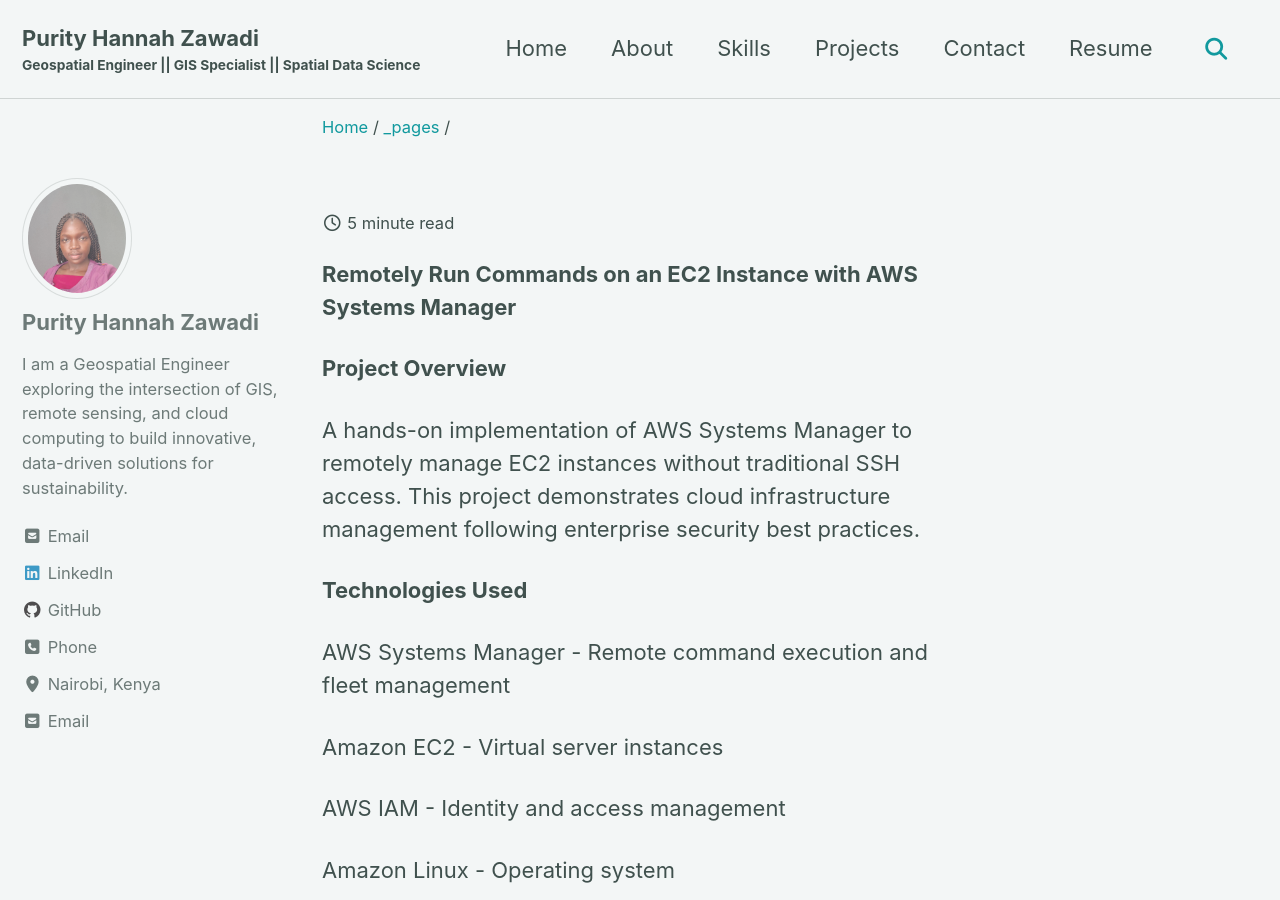
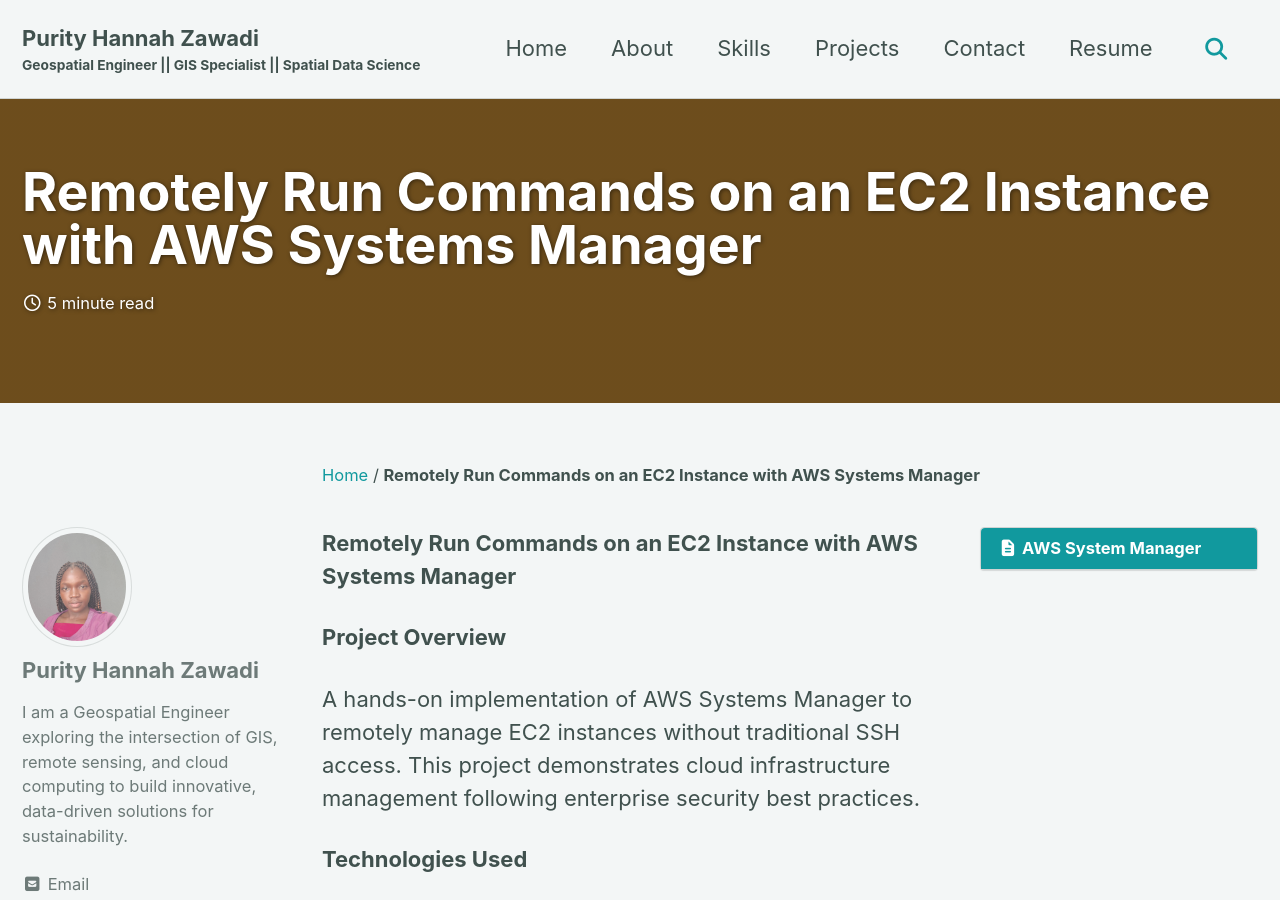
Before and after one commit to purityhannahzawadi/purityhannahzawadi.github.io, a Jekyll site: the page built from _pages/remotely_run_commands.md, in a window 1280 px wide and 900 px high. Built offline with Jekyll 4.4.1, drawn with Linux system fonts in a browser that asks for light colours; cached includes are drawn as plain includes; our own code applies the rules of GitHub Pages for plain Markdown files.

Commit message:
Update remotely_run_commands.md

```diff
--- a/_pages/remotely_run_commands.md
+++ b/_pages/remotely_run_commands.md
@@ -1,3 +1,18 @@
+---
+
+layout: single
+title: "Remotely Run Commands on an EC2 Instance with AWS Systems Manager"
+permalink: /remotely_run_commands/
+author_profile: true
+toc: true
+toc_sticky: true
+toc_label: "AWS System Manager"
+header:
+  overlay_color: "#db9a39"
+  overlay_filter: "0.5"
+
+---
+
 **Remotely Run Commands on an EC2 Instance with AWS Systems Manager**
 
 **Project Overview**
```
